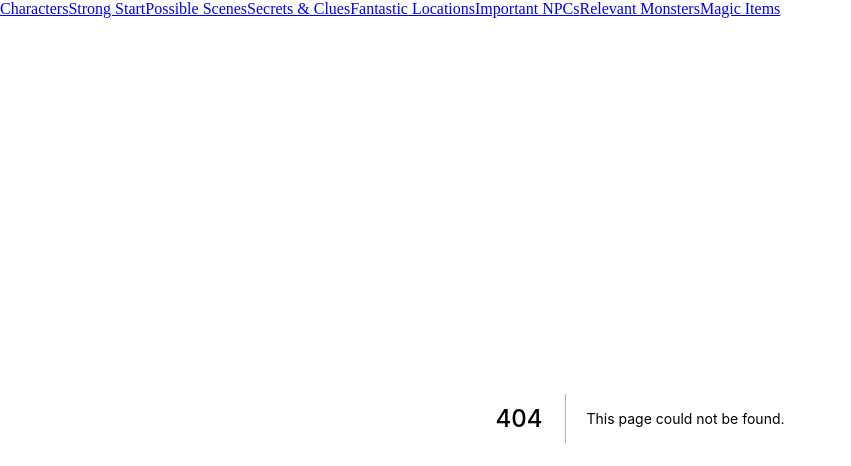
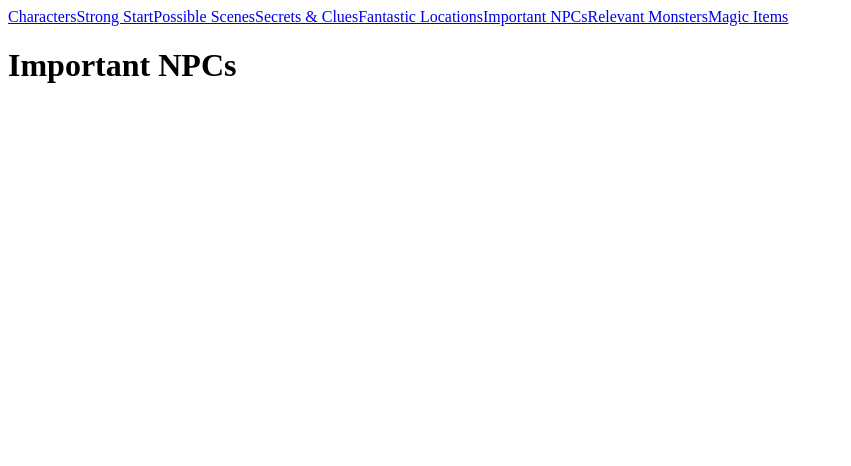
Before and after one commit to dangerpwnd/lazy-dm-next, a Next.js app: page /npcs in a window 1280 px wide. Before the commit this address had no page. Shown: the top 466 px of the page, without its empty margins (0-851 px from the left). Built offline with nearby package versions, Linux system fonts and the light colour scheme; what @theme-ui/presets, theme-ui would draw is missing.

Commit message:
Create NPCs page

```diff
--- /dev/null
+++ b/src/pages/npcs/index.jsx
@@ -0,0 +1,11 @@
+import React from "react";
+
+const NPCs = () => {
+  return (
+    <div>
+      <h1>Important NPCs</h1>
+    </div>
+  );
+};
+
+export default NPCs;
```
